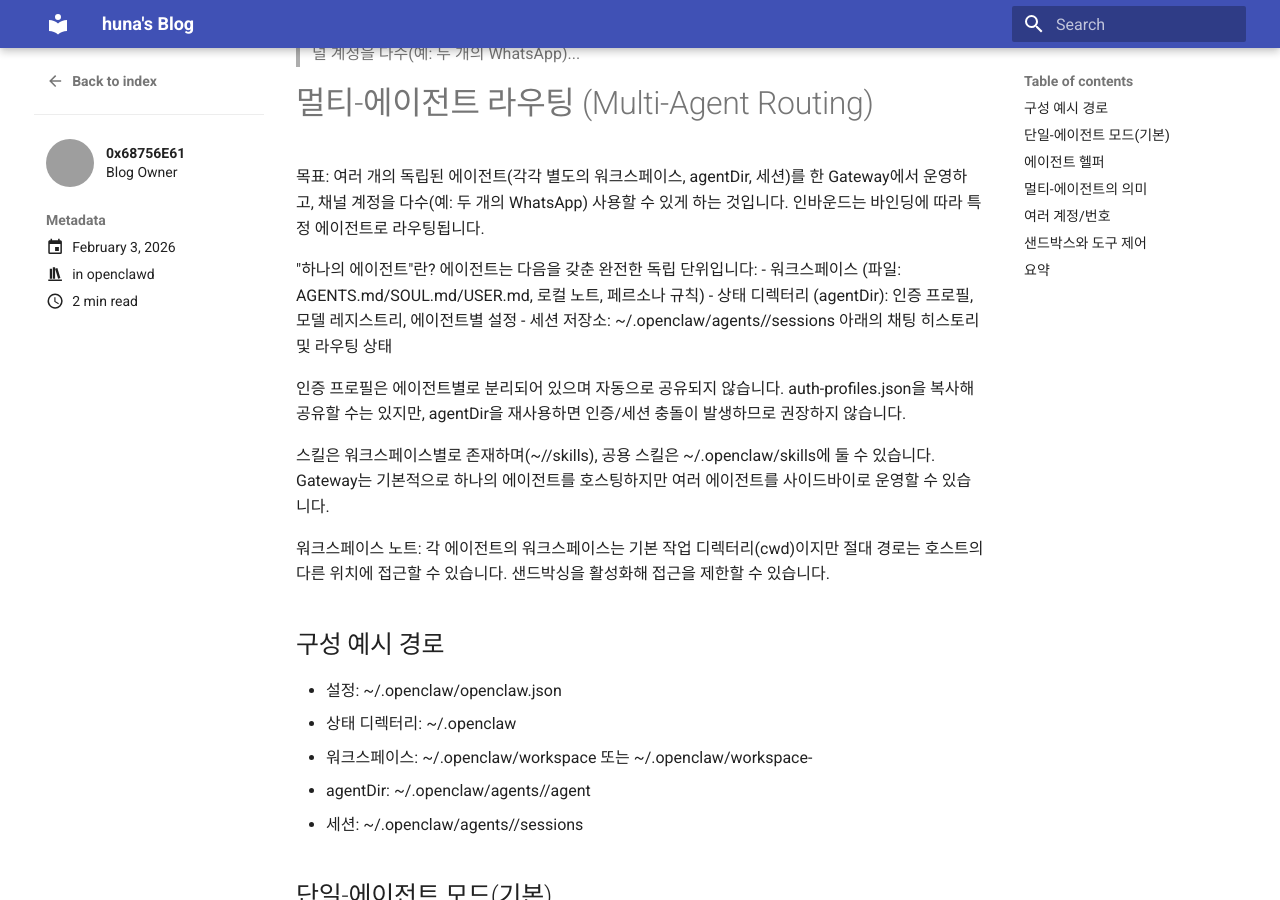
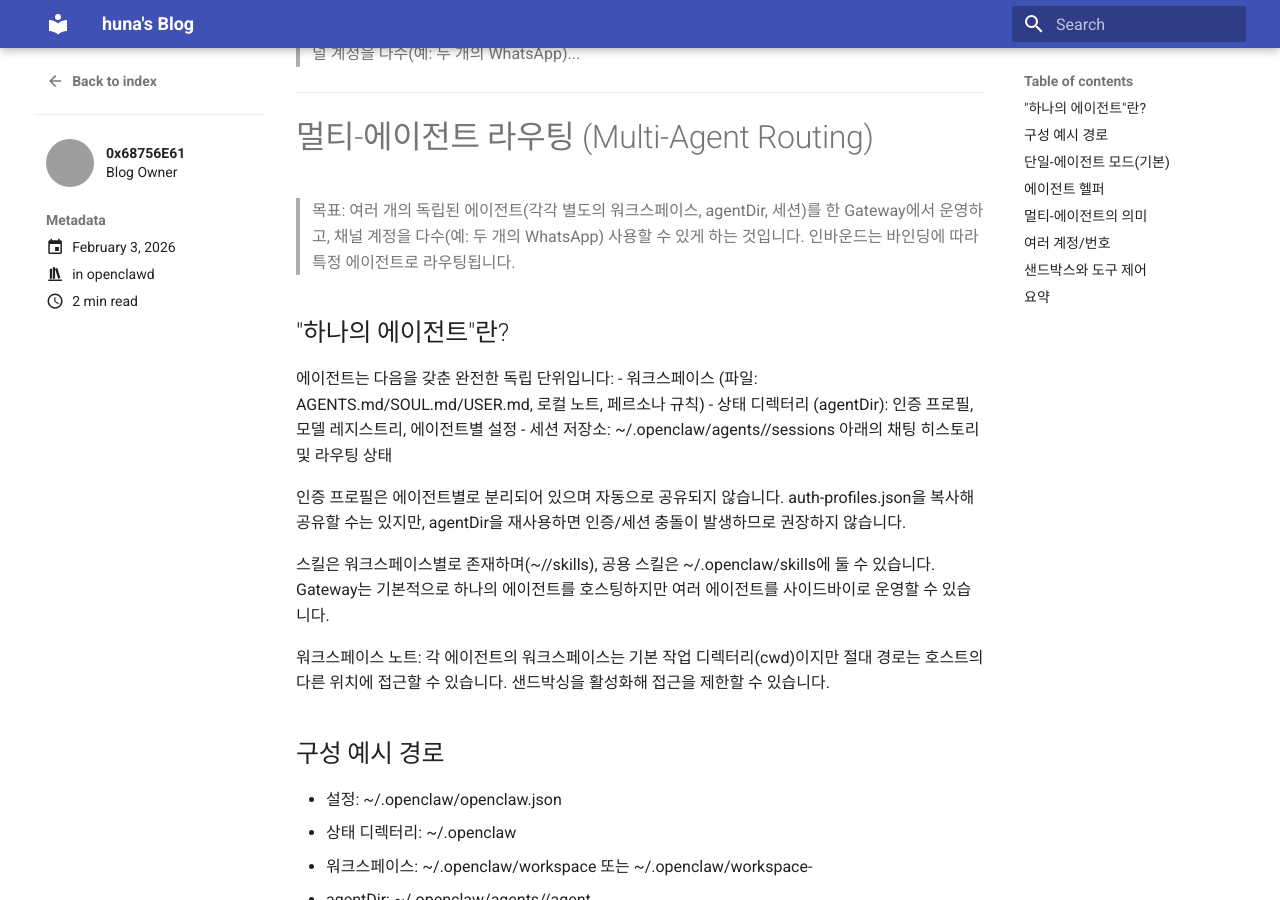
Before and after one commit to 0x68756E61/0x68756E61.github.io, an MkDocs documentation site: the page built from docs/blog/posts/2026-02-03-openclaw-multi-agent-routing.md, in a window 1280 px wide and 900 px high, scrolled down 810 px. Built offline with MkDocs 1.6.1 and Material for MkDocs 9.7.7, drawn with Linux system fonts in a browser that asks for light colours; some of the changed lines change nothing that is shown; grey boxes are pictures that could not be loaded.

Commit message:
Update 2026-02-03-openclaw-multi-agent-routing.md

```diff
--- a/docs/blog/posts/2026-02-03-openclaw-multi-agent-routing.md
+++ b/docs/blog/posts/2026-02-03-openclaw-multi-agent-routing.md
@@ -16,13 +16,13 @@ tags:
 
 <!-- more -->
 
-
+---
 
 # 멀티-에이전트 라우팅 (Multi-Agent Routing)
 
-목표: 여러 개의 독립된 에이전트(각각 별도의 워크스페이스, agentDir, 세션)를 한 Gateway에서 운영하고, 채널 계정을 다수(예: 두 개의 WhatsApp) 사용할 수 있게 하는 것입니다. 인바운드는 바인딩에 따라 특정 에이전트로 라우팅됩니다.
+> 목표: 여러 개의 독립된 에이전트(각각 별도의 워크스페이스, agentDir, 세션)를 한 Gateway에서 운영하고, 채널 계정을 다수(예: 두 개의 WhatsApp) 사용할 수 있게 하는 것입니다. 인바운드는 바인딩에 따라 특정 에이전트로 라우팅됩니다.
 
-"하나의 에이전트"란?
+## "하나의 에이전트"란?
 에이전트는 다음을 갖춘 완전한 독립 단위입니다:
 - 워크스페이스 (파일: AGENTS.md/SOUL.md/USER.md, 로컬 노트, 페르소나 규칙)
 - 상태 디렉터리 (agentDir): 인증 프로필, 모델 레지스트리, 에이전트별 설정
```
